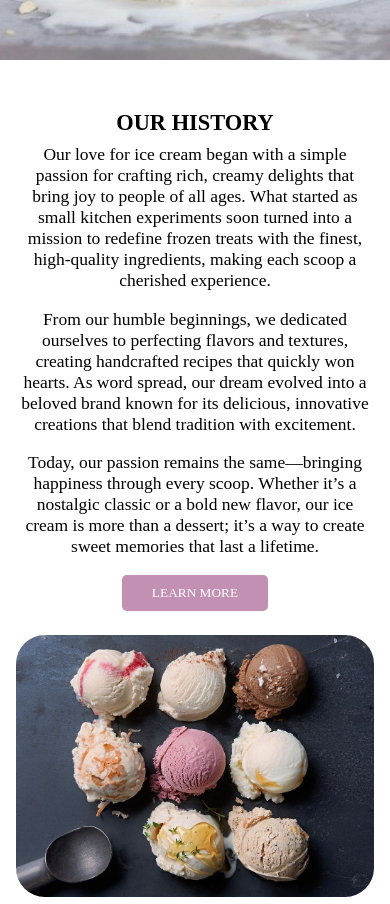
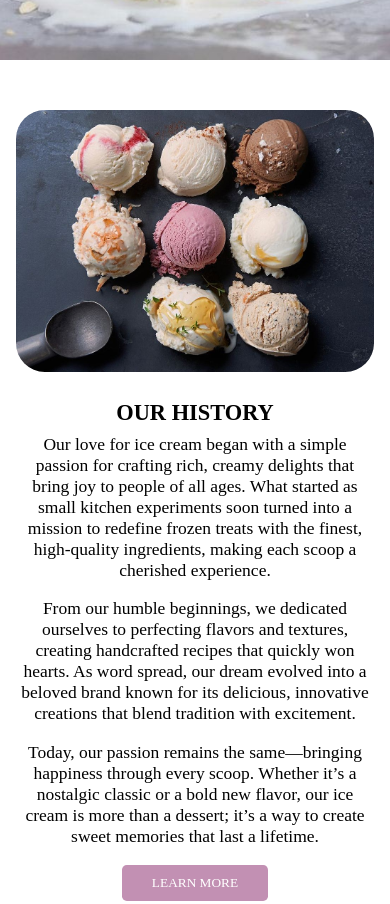
Before and after one commit to Kaveesha-Ramasinghe/Ice-Cream-Shop, a plain HTML site: page index.html in a window 390 px wide. Shown: the part 784-1688 px from the top of the page. Drawn offline with nearby package versions, Linux system fonts and the light colour scheme.

Commit message:
Add Mobile Responsive

```diff
--- a/style.css
+++ b/style.css
@@ -414,9 +414,6 @@ button:hover{
         font-size: 0.8rem;
         font-weight: 300;
     }
-    .about-img{
-        order: 2;
-    }
     .about-img img{
         width: 100%;
     }
@@ -432,5 +429,4 @@ button:hover{
     .customer-container{
         grid-template-columns: 1fr;
     }
-
 }
```
